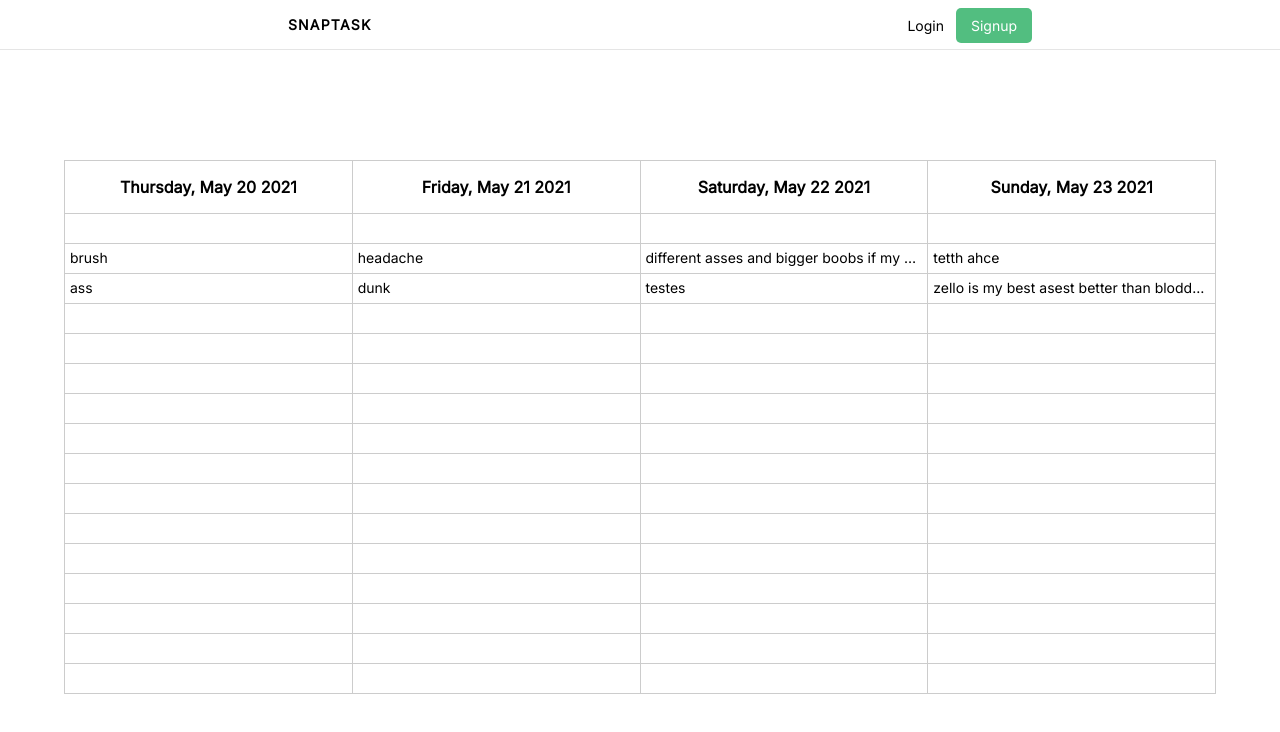
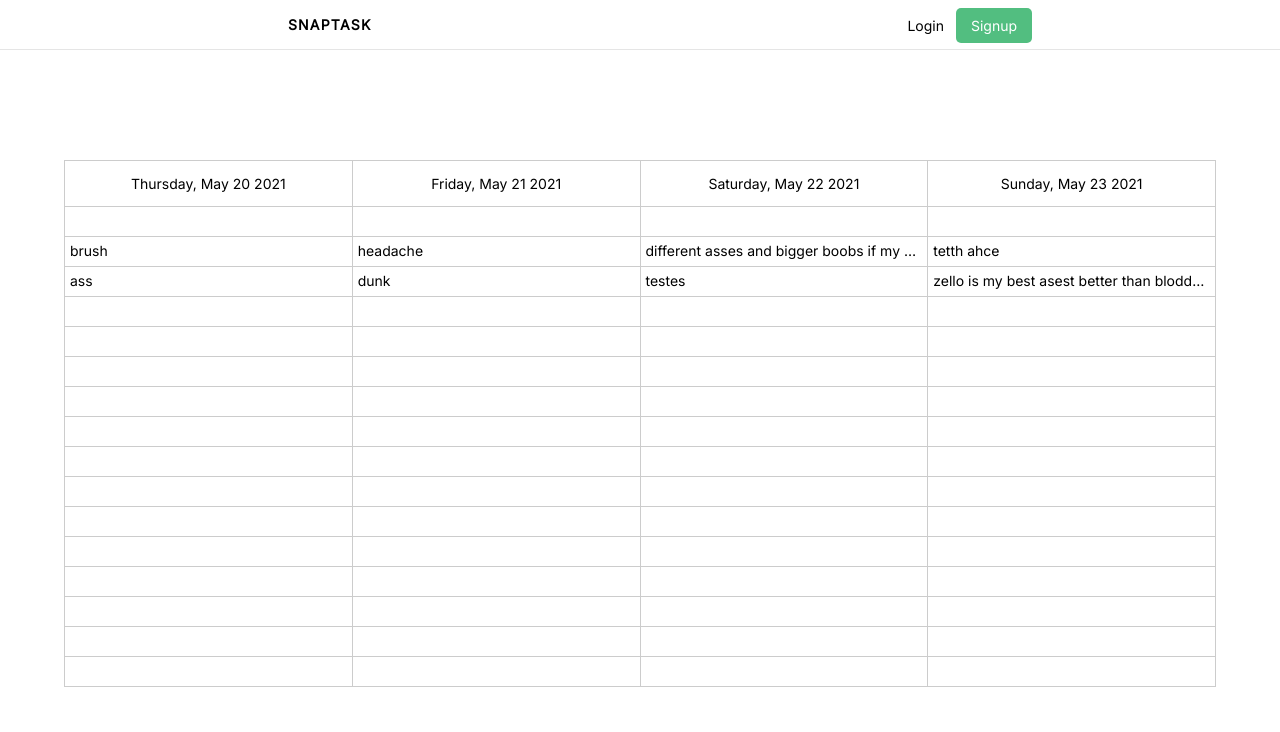
Before and after one commit to therealrinku/robonote, a Next.js app: page /app in a window 1280 px wide. Shown: the top 732 px of the page. Built offline with nearby package versions, Linux system fonts and the light colour scheme.

Commit message:
little tweak

```diff
--- a/styles/TodosBoard.module.css
+++ b/styles/TodosBoard.module.css
@@ -8,8 +8,7 @@
 
 .todosBoard p {
   text-align: center;
-  font-weight: bold;
-  box-sizing: border-box;
+  font-size: 14px;
 }
 
 .todosBoard section:first-child {
```
